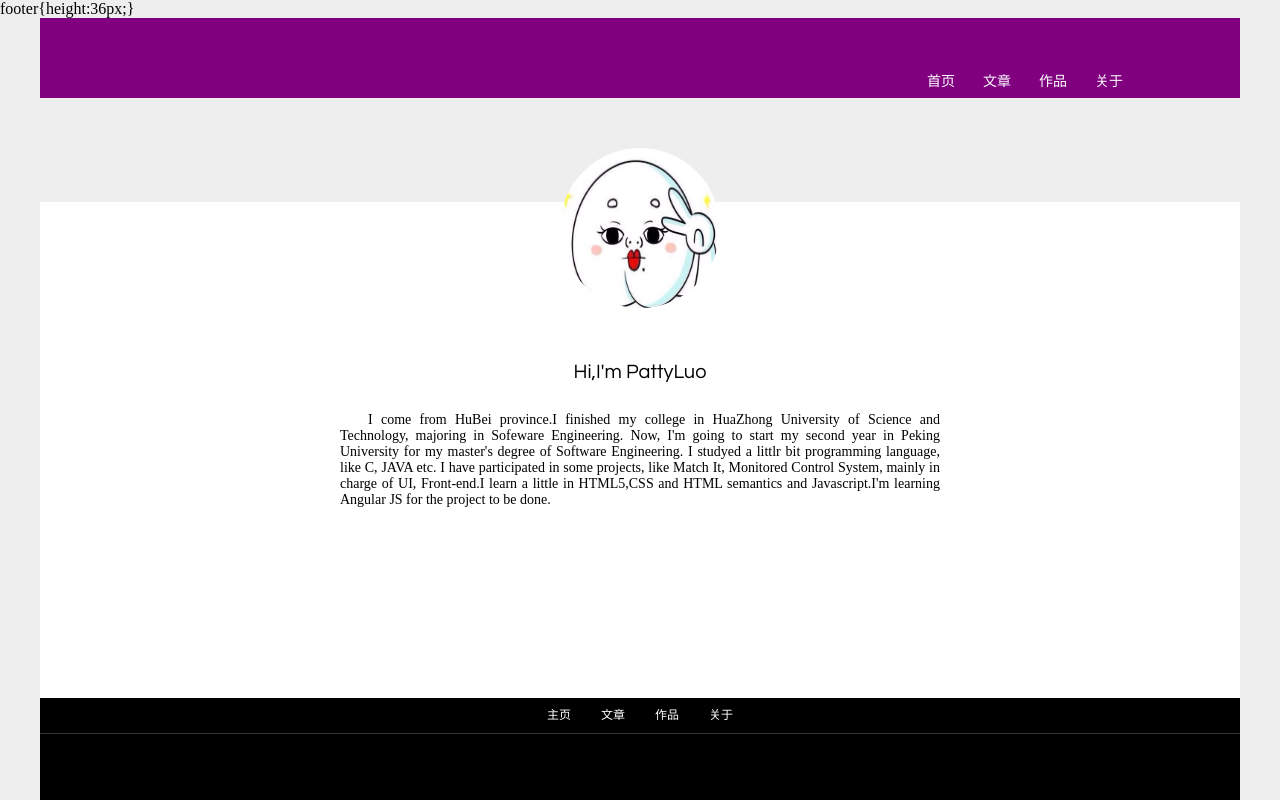
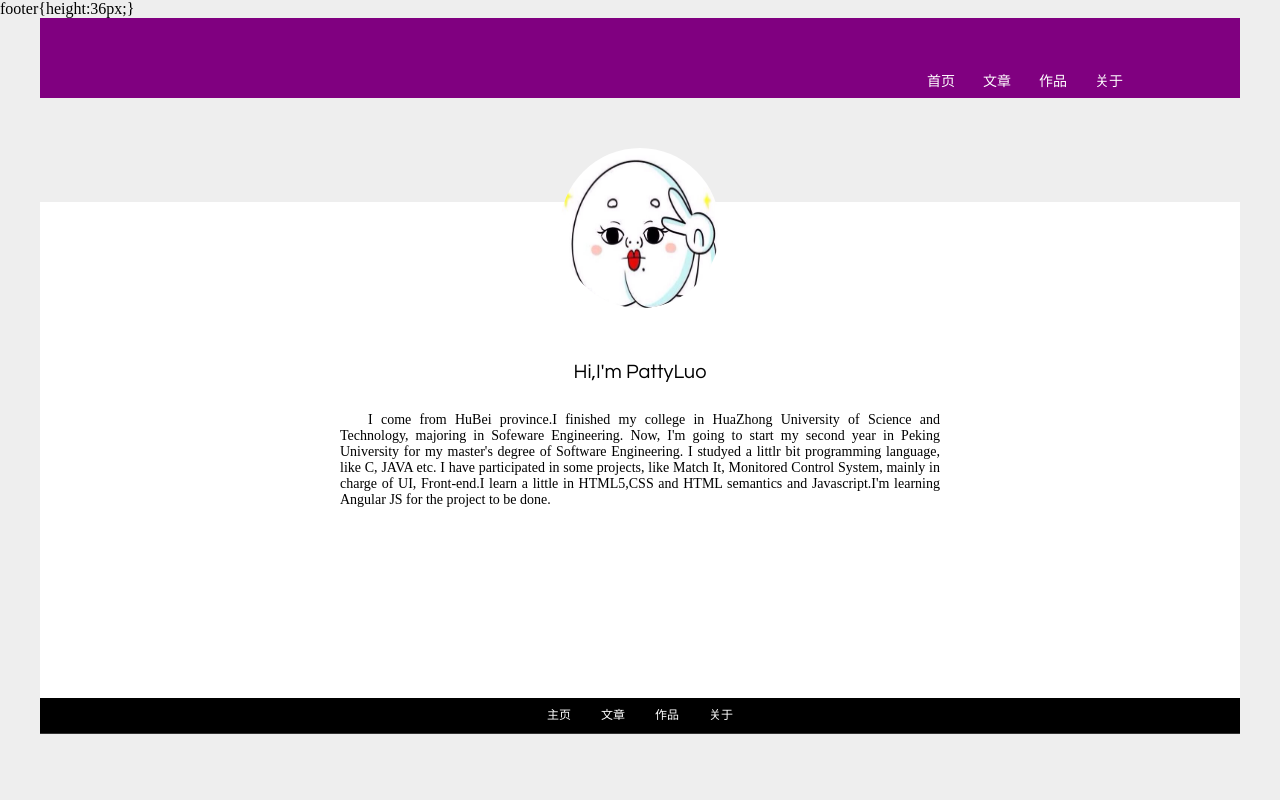
Before and after one commit to pattyluo/pattyluo.github.com, a plain HTML site: page index.html in a window 1280 px wide. Shown: the top 800 px of the page. Drawn offline with Linux system fonts and the light colour scheme.

Commit message:
Update index.html

```diff
--- a/index.html
+++ b/index.html
@@ -36,7 +36,7 @@ footer{height:36px;}
 
 	</div>
 </div>
-<footer>
+<footer style="height:36px;">
 	<nav>
 	    <ul class="clearfix">
 
```
